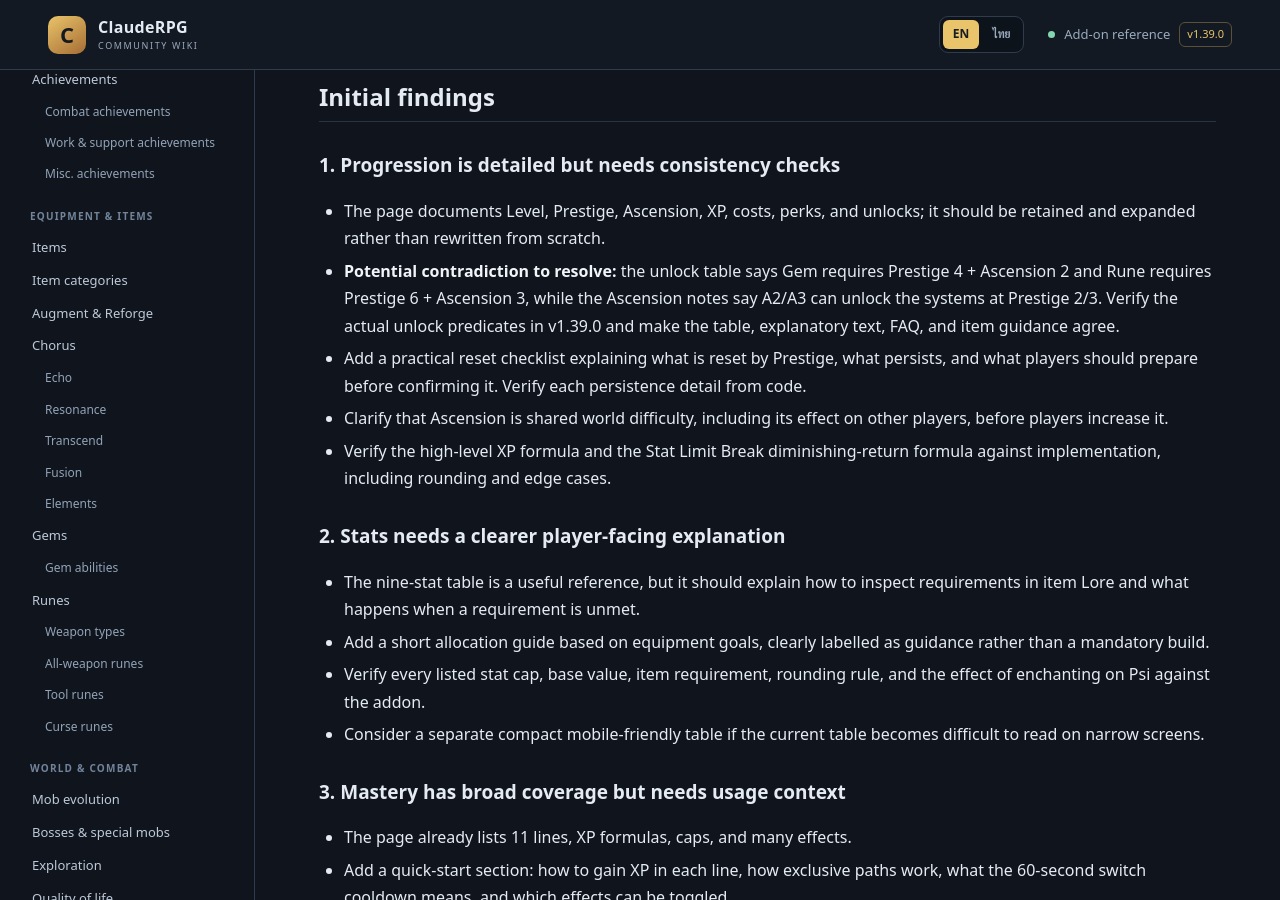
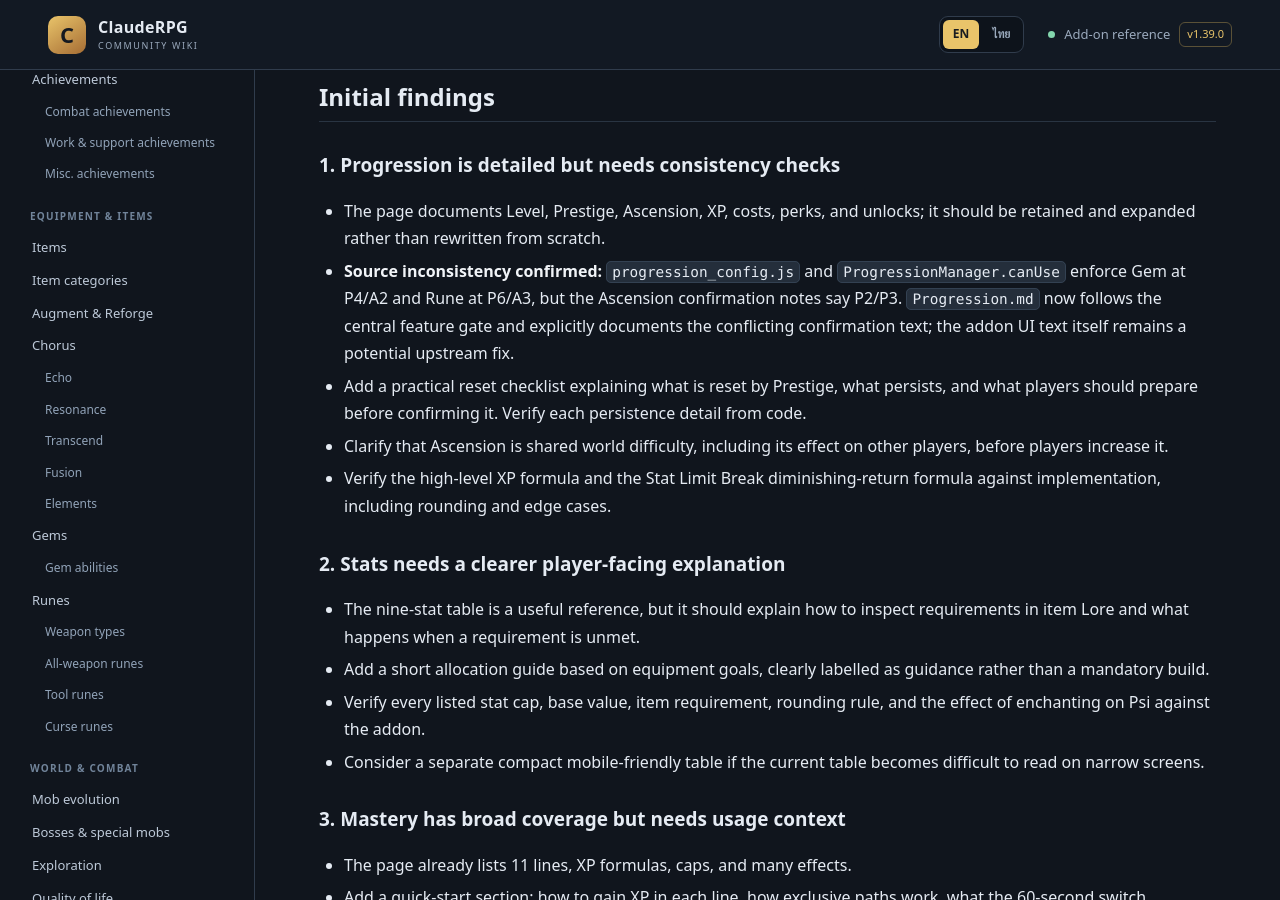
Before and after one commit to miniTorch25/ClaudeRPG-Wiki-V2, a Jekyll site: the page built from CONTENT-GAP-AUDIT.md, in a window 1280 px wide and 900 px high, scrolled down 473 px. Built offline with Jekyll 4.4.1, drawn with Linux system fonts in a browser that asks for light colours; our own code applies the rules of GitHub Pages for plain Markdown files; some of the changed text lies outside the part shown.

Commit message:
Update audit with verified conflict and recent system guide expansions

```diff
--- a/CONTENT-GAP-AUDIT.md
+++ b/CONTENT-GAP-AUDIT.md
@@ -13,7 +13,7 @@ This audit tracks missing explanations, shallow coverage, contradictions, and ve
 ### 1. Progression is detailed but needs consistency checks
 
 - The page documents Level, Prestige, Ascension, XP, costs, perks, and unlocks; it should be retained and expanded rather than rewritten from scratch.
-- **Potential contradiction to resolve:** the unlock table says Gem requires Prestige 4 + Ascension 2 and Rune requires Prestige 6 + Ascension 3, while the Ascension notes say A2/A3 can unlock the systems at Prestige 2/3. Verify the actual unlock predicates in v1.39.0 and make the table, explanatory text, FAQ, and item guidance agree.
+- **Source inconsistency confirmed:** `progression_config.js` and `ProgressionManager.canUse` enforce Gem at P4/A2 and Rune at P6/A3, but the Ascension confirmation notes say P2/P3. `Progression.md` now follows the central feature gate and explicitly documents the conflicting confirmation text; the addon UI text itself remains a potential upstream fix.
 - Add a practical reset checklist explaining what is reset by Prestige, what persists, and what players should prepare before confirming it. Verify each persistence detail from code.
 - Clarify that Ascension is shared world difficulty, including its effect on other players, before players increase it.
 - Verify the high-level XP formula and the Stat Limit Break diminishing-return formula against implementation, including rounding and edge cases.
@@ -55,6 +55,9 @@ This audit tracks missing explanations, shallow coverage, contradictions, and ve
 - [x] Expanded `Progression.md` with a practical progression route in English and Thai.
 - [x] Verified the Gem/Rune feature gates against `ClaudeBP/scripts/config/progression_config.js` and `ClaudeBP/scripts/managers/progression_manager.js`. The central gate requires Gem at P4/A2 and Rune at P6/A3. Corrected `Progression.md` accordingly and documented a genuine inconsistency in the addon: the Ascension confirmation notes say Gem can unlock with P2 and Rune with P3, while the central feature gate requires P4/P6. Boss Uncarved Gem drops still begin at A2, and Geode drops at A4; those drop milestones are not the same as unlocking the Gem system.
 - [x] Expanded `Stats.md` with point-allocation planning and equipment-requirement troubleshooting in English and Thai.
+- [x] Expanded `Mastery.md` with a practical guide to activity-based XP, exclusive paths, the switch cooldown, toggles, and XP beyond max level.
+- [x] Expanded `Augment.md` with a reroll/lock/max/salvage workflow and material-cost considerations.
+- [x] Expanded `Chorus.md` with a build-planning workflow covering sockets, tier rolling, locking, hybrid elements, thresholds, and cross-system Synergy.
 - [x] Updated `assets/wiki.css` so regular reference tables fill the article width, remain horizontally scrollable when wide, and use tighter cell spacing on small screens. This is a CSS-level fix; visual verification on a real phone/browser is still outstanding.
 
 ## Additional source verification
```
